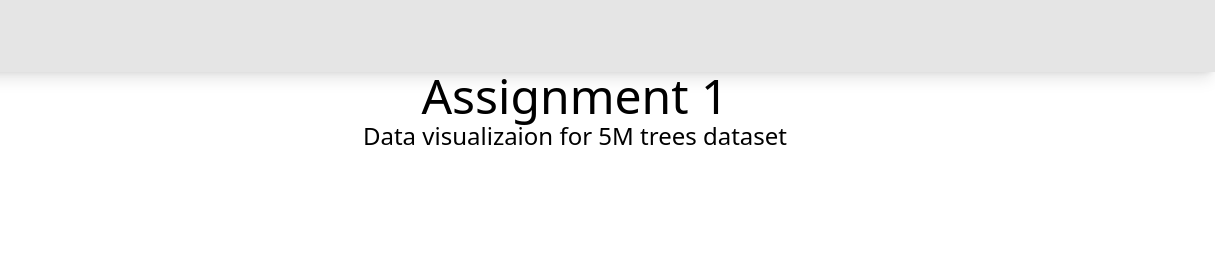
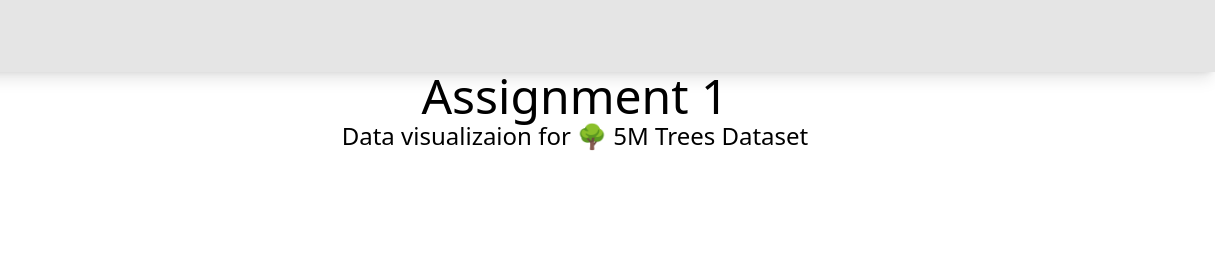
Before and after one commit to GiuliaBenvenuto/Data_Visualization, a plain HTML site: page public/Assignment_1/index.html in a window 1280 px wide. Shown: the top 280 px of the page, 65-1280 px from the left. Drawn offline with nearby package versions, Linux system fonts and the light colour scheme; no server answers.

Commit message:
change some text adding emoji

```diff
--- a/public/Assignment_1/index.html
+++ b/public/Assignment_1/index.html
@@ -42,7 +42,7 @@
     <div class="text-center title">
       <div class="text-5xl"></div>
       <h1 class="text-grey-600 text-5xl" >Assignment 1</h1>
-      <h2 class="text-grey-600 text-2xl">Data visualizaion for 5M trees dataset</h2>
+      <h2 class="text-grey-600 text-2xl">Data visualizaion for 🌳 5M Trees Dataset</h2>
       </div>
     </div>
 
```
Also changed, not shown: public/index.html (+1 -1 lines).
